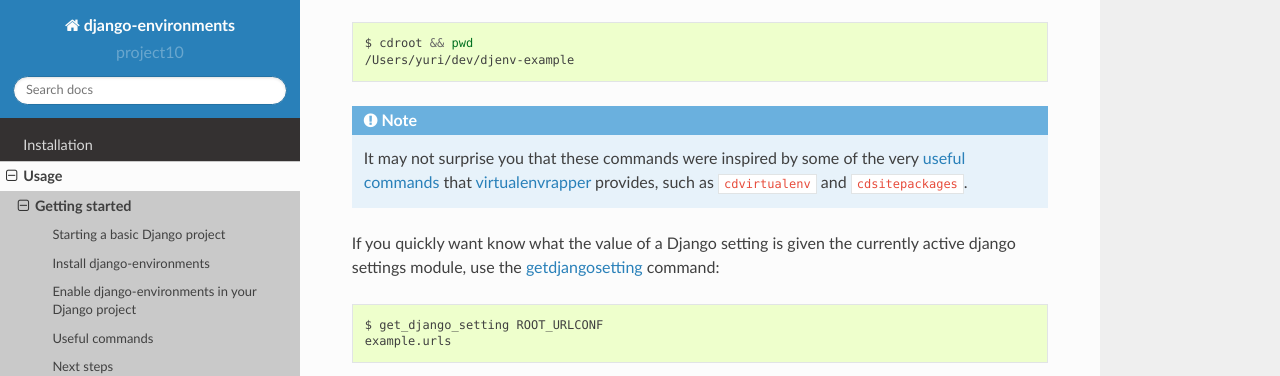
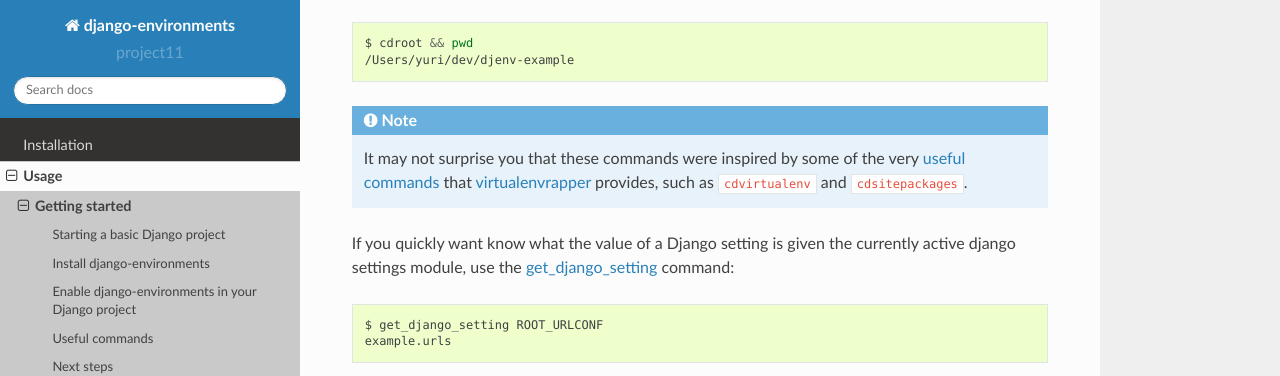
Before and after one commit to yvandermeer/django-environments, a Sphinx documentation site: the page built from docs/usage/gettingstarted.rst, in a window 1280 px wide and 900 px high, scrolled down 2396 px. Shown: the top 376 px of the window. Built offline with Sphinx 7.4.7 and the Read the Docs theme 2.0.0, drawn with Linux system fonts in a browser that asks for light colours.

Commit message:
Fix typo

```diff
--- a/docs/usage/gettingstarted.rst
+++ b/docs/usage/gettingstarted.rst
@@ -123,7 +123,7 @@
 
 If you quickly want know what the value of a Django setting is given the
 currently active django settings module, use the
-:ref:`getdjangosetting <cmd_getdjangosetting>` command::
+:ref:`get_django_setting <cmd_getdjangosetting>` command::
 
     $ get_django_setting ROOT_URLCONF
     example.urls
```
